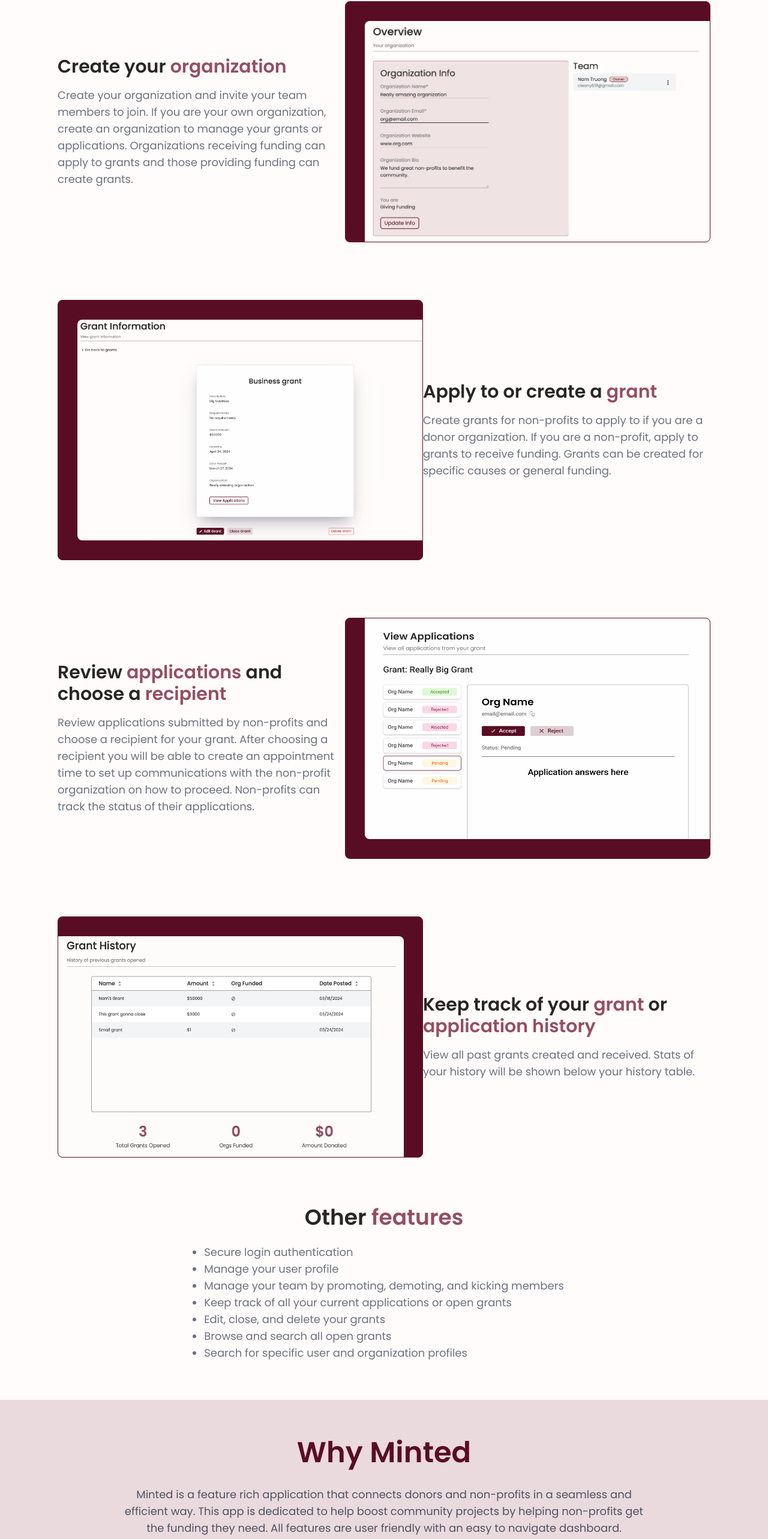
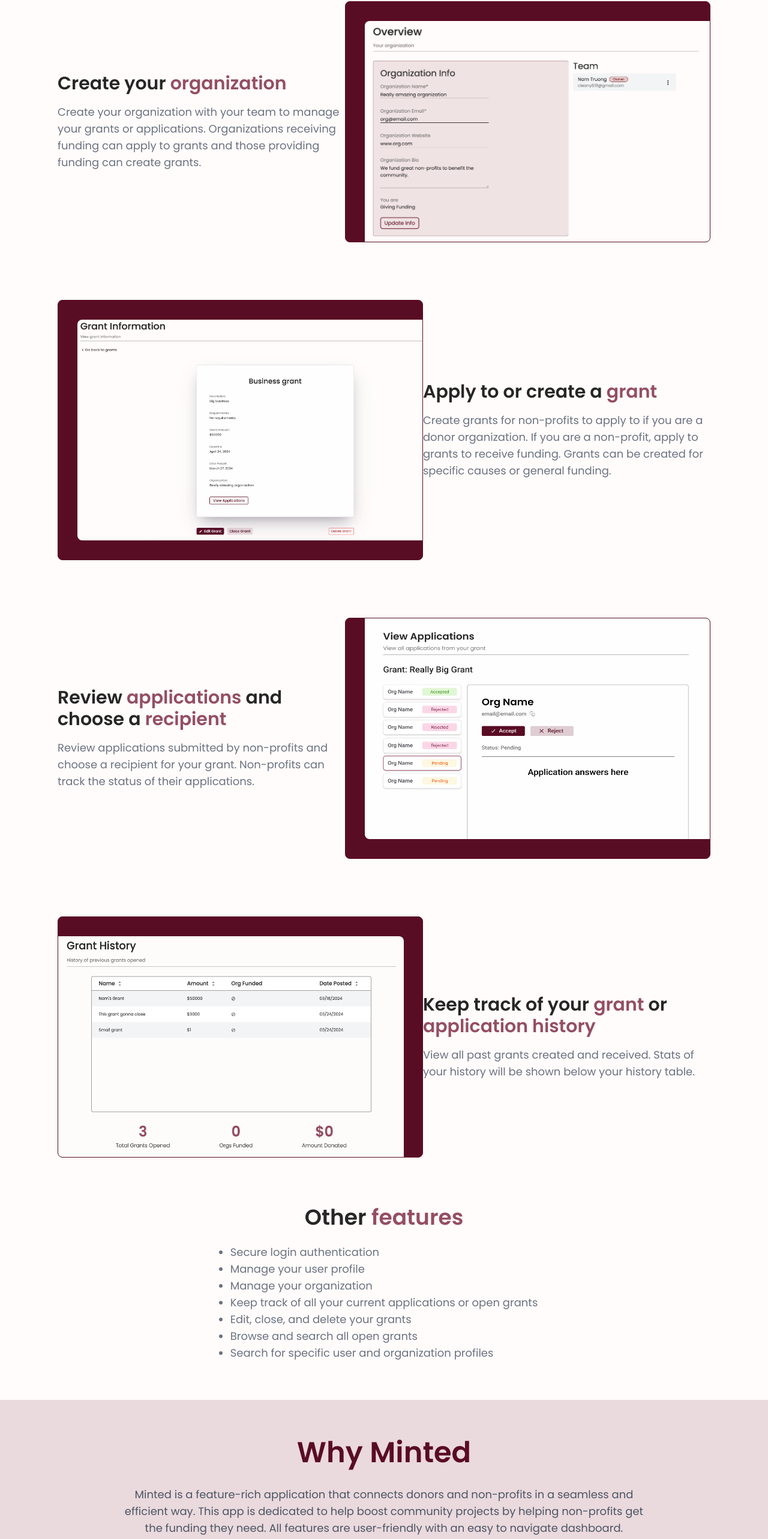
Before and after one commit to nam-t24/Senior-CS-Project, a Next.js app: page / in a window 1280 px wide. Shown: the part 1022-3588 px from the top of the page at 60% size. Built offline with nearby package versions, Linux system fonts and the light colour scheme; no server answers.

Commit message:
Change wording

```diff
--- a/components/homepage/about.tsx
+++ b/components/homepage/about.tsx
@@ -1,6 +1,9 @@
 export default function About() {
   return (
-    <div id="About" className="w-full 2xl:py-20 py-16 border-t border-darkmaroon/20 bg-white">
+    <div
+      id="About"
+      className="w-full 2xl:py-20 py-16 border-t border-darkmaroon/20 bg-white"
+    >
       <div className="2xl:w-[60rem] w-[45rem] mx-auto">
         <div className="2xl:text-6xl text-5xl font-semibold 2xl:mb-10 mb-8 text-darkmaroon">
           About
@@ -8,9 +11,9 @@
         <div className="2xl:text-xl text-lg 2xl:font-medium text-gray-600">
           Shadow Wizard Money Gang is a software development team created by 4
           students from the University of Texas at Dallas. We are dedicated to
-          creating software that is both functional and user-friendly, and we are
-          passionate about creating software that makes a positive impact on the
-          world. This is also our senior design project lol.
+          creating software that is both functional and user-friendly, and we
+          are passionate about creating software that makes a positive impact on
+          the world. This is also our senior design project 💀.
         </div>
       </div>
     </div>
--- a/components/homepage/howItWorks.tsx
+++ b/components/homepage/howItWorks.tsx
@@ -16,11 +16,9 @@
                 Create your <p className="text-maroon inline">organization</p>
               </div>
               <div className="text-gray-500 mt-4 text-lg">
-                Create your organization and invite your team members to join.
-                If you are your own organization, create an organization to
-                manage your grants or applications. Organizations receiving
-                funding can apply to grants and those providing funding can
-                create grants.
+                Create your organization with your team to manage your grants or
+                applications. Organizations receiving funding can apply to grants
+                and those providing funding can create grants.
               </div>
             </div>
             {/* Image */}
@@ -69,10 +67,8 @@
               </div>
               <div className="text-gray-500 mt-4 text-lg">
                 Review applications submitted by non-profits and choose a
-                recipient for your grant. After choosing a recipient you will be
-                able to create an appointment time to set up communications with
-                the non-profit organization on how to proceed. Non-profits can
-                track the status of their applications.
+                recipient for your grant. Non-profits can track the status of
+                their applications.
               </div>
             </div>
             {/* Image */}
@@ -119,9 +115,7 @@
             <ul className="list-disc">
               <li>Secure login authentication</li>
               <li>Manage your user profile</li>
-              <li>
-                Manage your team by promoting, demoting, and kicking members
-              </li>
+              <li>Manage your organization</li>
               <li>
                 Keep track of all your current applications or open grants
               </li>
--- a/components/homepage/whyMinted.tsx
+++ b/components/homepage/whyMinted.tsx
@@ -2,16 +2,19 @@
 
 export default function WhyMinted() {
     return (
-      <div id="WhyMinted" className="w-full bg-maroon/20 text-center 2xl:pt-20 pt-16 overflow-hidden">
+      <div
+        id="WhyMinted"
+        className="w-full bg-maroon/20 text-center 2xl:pt-20 pt-16 overflow-hidden"
+      >
         <div className="2xl:text-6xl text-5xl font-semibold text-darkmaroon 2xl:mb-10 mb-8">
           Why Minted
         </div>
         <div className="text-gray-600 2xl:text-xl text-lg w-[55rem] mx-auto flex flex-col space-y-8">
           <div>
-            Minted is a feature rich application that connects donors and
+            Minted is a feature-rich application that connects donors and
             non-profits in a seamless and efficient way. This app is dedicated
             to help boost community projects by helping non-profits get the
-            funding they need. All features are user friendly with an easy to
+            funding they need. All features are user-friendly with an easy to
             navigate dashboard.
           </div>
           <div>We're built for non-profits. We're built for change.</div>
```
Lines whose indentation alone changed are shown as unchanged.
